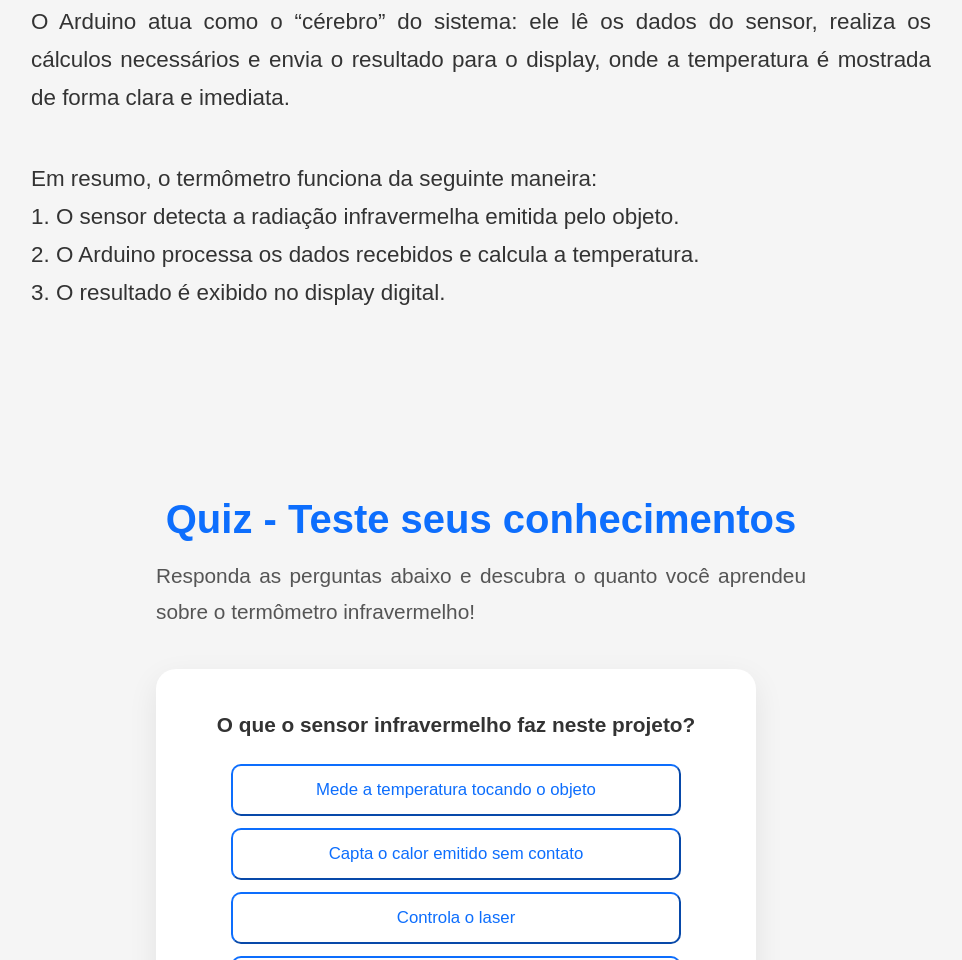
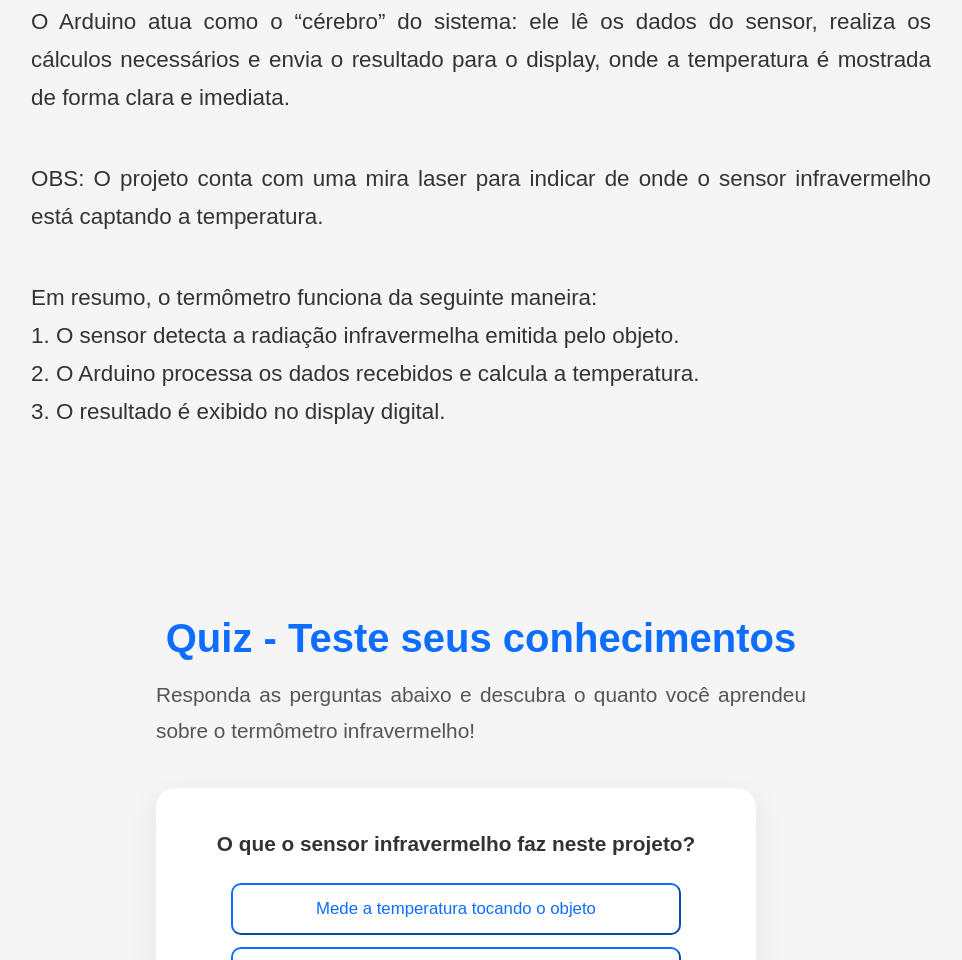
Before and after one commit to PabloLuan000/MedidorDeTemperatura, a plain HTML site: page index.html in a window 1280 px wide. Shown: the part 2519-3479 px from the top of the page, without its empty margins (159-1121 px from the left). Drawn offline with nearby package versions, Linux system fonts and the light colour scheme; a web font is replaced by a local one.

Commit message:
Totalmente finalizado

```diff
--- a/index.html
+++ b/index.html
@@ -95,6 +95,10 @@
         </p>
         <br>
         <p>
+            OBS: O projeto conta com uma mira laser para indicar de onde o sensor infravermelho está captando a temperatura.
+        </p>
+        <br>
+        <p>
             Em resumo, o termômetro funciona da seguinte maneira:<br>
 
             1. O sensor detecta a radiação infravermelha emitida pelo objeto.<br>
--- a/style.css
+++ b/style.css
@@ -1,4 +1,3 @@
-/* RESET GERAL */
 * {
   margin: 0;
   padding: 0;
@@ -15,7 +14,6 @@ body {
   color: #333;
 }
 
-/* === HEADER === */
 .header {
   display: flex;
   align-items: center;
@@ -34,7 +32,6 @@ body {
   color: #000;
 }
 
-/* === SEÇÕES GERAIS === */
 section {
   width: 100%;
   padding: 70px 50px 80px 50px;
@@ -58,7 +55,6 @@ section p {
   text-align: justify;
 }
 
-/* === IMAGENS === */
 .imagensSection1 {
   display: flex;
   justify-content: center;
@@ -76,7 +72,6 @@ section p {
   object-fit: cover;
 }
 
-/* === QUIZ === */
 #quiz {
   background-color: #f5f5f5;
   padding: 80px 20px;
@@ -147,7 +142,6 @@ section p {
   transform: scale(1.03);
 }
 
-/* Botões */
 #answers .btn-outline-primary {
   border-color: #0d6efd;
   color: #0d6efd;
@@ -211,9 +205,7 @@ section p {
   }
 }
 
-/* === RESPONSIVIDADE === */
 
-/* Tablets */
 @media (max-width: 1024px) {
   .header h1 {
     font-size: 2.2rem;
@@ -244,7 +236,6 @@ section p {
   }
 }
 
-/* Celulares */
 @media (max-width: 600px) {
   .header {
     height: 70px;
@@ -277,7 +268,6 @@ section p {
     max-width: 330px;
   }
 
-  /* Quiz responsivo */
   #quiz {
     padding: 50px 15px;
   }
@@ -314,29 +304,24 @@ section p {
   }
 }
 
-/* --- CORREÇÃO DE CORTE EM TELAS MENORES --- */
 
-/* Permite rolar todo o conteúdo */
 html, body {
   height: auto;
   overflow-x: hidden;
   overflow-y: auto;
 }
 
-/* Garante espaçamento extra no fim da página */
 body::after {
   content: "";
   display: block;
-  height: 80px; /* espaço extra para não cortar footer ou quiz */
+  height: 80px;
 }
 
-/* Remove alturas fixas em seções que possam estar limitando o scroll */
 section, footer, .quiz-container {
   min-height: auto;
   height: auto;
 }
 
-/* Para telas menores — aumenta margens inferiores */
 @media (max-width: 768px) {
   section, .quiz-container {
     margin-bottom: 80px;
```
